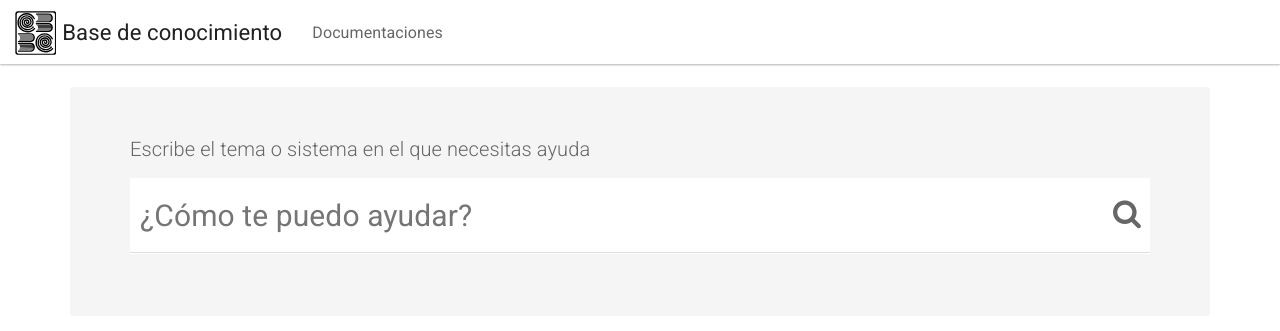
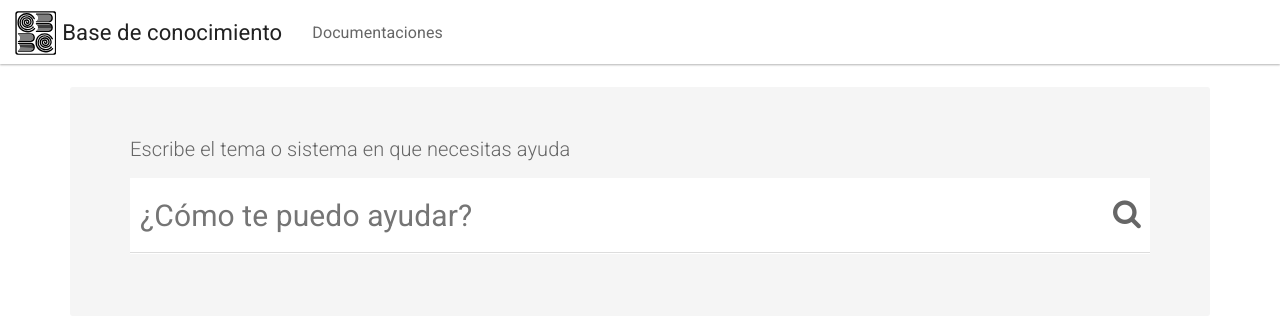
Before and after one commit to CoBachBC/centrodeayuda, a Jekyll site: the page built from docs/index.html, in a window 1280 px wide. Shown: the top 331 px of the page. Built offline with Jekyll 4.4.1, drawn with Linux system fonts in a browser that asks for light colours.

Commit message:
Update index.html

```diff
--- a/docs/index.html
+++ b/docs/index.html
@@ -4,7 +4,7 @@ layout: default
 
 <div class="container">
     <div class="jumbotron">
-        <p class="lead">Escribe el tema o sistema en el que necesitas ayuda</p>
+        <p class="lead">Escribe el tema o sistema en que necesitas ayuda</p>
         <form">
             <div class="form-group has-feedback">
                 <input type="text" id="search-box" placeholder="¿Cómo te puedo ayudar?">
```
